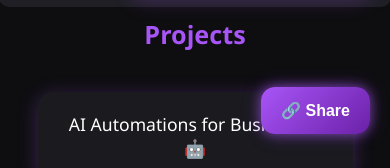
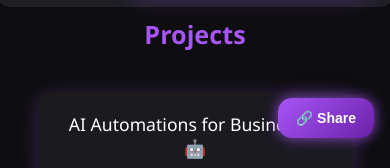
Before and after one commit to a3clinic/amiralomari, a plain HTML site: page index.html in a window 390 px wide. Shown: the part 690-858 px from the top of the page. Drawn offline with Linux system fonts and the light colour scheme.

Commit message:
Update style.css

```diff
--- a/style.css
+++ b/style.css
@@ -275,6 +275,7 @@ h2 {
   50% { opacity: 0; }
 }
 
+/* MODERN FLOATING SHARE BUTTON */
 .share-button {
   position: fixed;
   bottom: 20px;
@@ -298,3 +299,12 @@ h2 {
   box-shadow: 0 0 16px rgba(168, 85, 247, 0.8), 0 0 25px rgba(168, 85, 247, 0.5);
   background: linear-gradient(135deg, #9333ea, #7e22ce);
 }
+
+@media (max-width: 480px) {
+  .share-button {
+    bottom: 16px;
+    right: 16px;
+    font-size: 14px;
+    padding: 12px 18px;
+  }
+}
```
